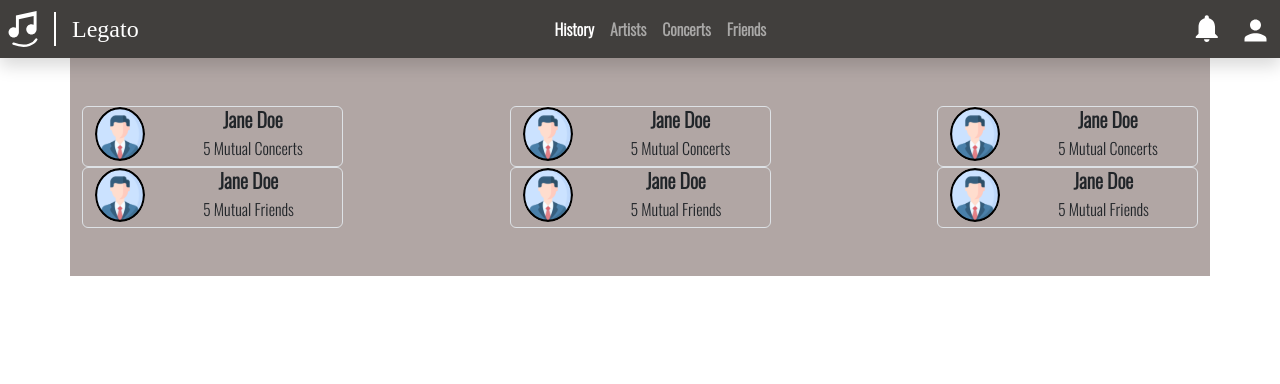
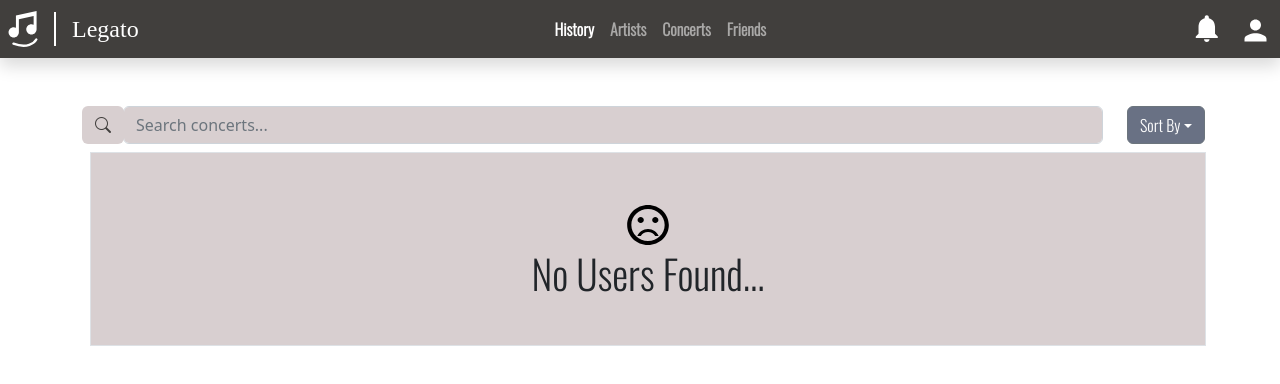
Before and after one commit to SDSC-Cali-Coders/Legato, a React (Create React App) app in the folder frontend/: page / in a window 1280 px wide. Shown: the top 384 px of the page. Built offline with nearby package versions, Linux system fonts and the light colour scheme; a web font is replaced by a local one.

Commit message:
modified:   frontend/src/App.css 	modified:   frontend/src/App.jsx 	new file:   frontend/src/assets/NoUser.svg 	new file:   frontend/src/components/NoUser.jsx

```diff
--- a/frontend/src/App.css
+++ b/frontend/src/App.css
@@ -139,12 +139,12 @@
 }
 
 /* Additional styling for ConcertResults */
-.container {
+/* .container {
   text-align: left;
   padding: none;
   margin: none;
   background-color: #B1A6A4;
-}
+} */
 
 .concertResultsBtn:hover, .concertResultsBtn:active, .concertResultsBtn:focus {
   background-color: #B1A6A4 !important;
--- a/frontend/src/App.jsx
+++ b/frontend/src/App.jsx
@@ -10,53 +10,13 @@ import Navbar from './components/Navbar';
 import UserCard from './components/UserCard';
 import defProfileIcon from './assets/pfpIcon.svg';
 
+import NoUser from './components/NoUser';
+
 function App(props) {
   return (
     <>
       {props.isLoggedIn && <Navbar/>}
-
-      <div className="container py-5">
-        <div className="row justify-content-between">
-          <div className="col-3">
-            <UserCard img={defProfileIcon} name="Jane Doe" mutualNumber="5" type="Concerts"></UserCard>
-          </div>
-          <div className="col-3">
-            <UserCard img={defProfileIcon} name="Jane Doe" mutualNumber="5" type="Concerts"></UserCard>
-          </div>
-          <div className="col-3">
-            <UserCard img={defProfileIcon} name="Jane Doe" mutualNumber="5" type="Concerts"></UserCard>
-          </div>
-        </div>
-
-        <div className="row justify-content-between">
-          <div className="col-3">
-            <UserCard img={defProfileIcon} name="Jane Doe" mutualNumber="5" type="Friends"></UserCard>
-          </div>
-          <div className="col-3">
-            <UserCard img={defProfileIcon} name="Jane Doe" mutualNumber="5" type="Friends"></UserCard>
-          </div>
-          <div className="col-3">
-            <UserCard img={defProfileIcon} name="Jane Doe" mutualNumber="5" type="Friends"></UserCard>
-          </div>
-        </div>
-      {/* </div>
-      <div className="d-flex m-5 justify-content-between align-items-center">
-        <ConcertResults.ConcertResultsCard />{" "} */}
-      {/* </div>
-      <div className="m-5 justify-content-between align-items-center">
-        <Searchbar.ConcertSearchbar />
-        <br />
-        <Searchbar.ArtistSearchbar />
-        <br />
-        <Searchbar.FindFriendsSearchbar />
-        <br /> */}
-        {/* <DropdownMenu.Radius />
-        <br/>
-        <DropdownMenu.ConcertSortBy />
-        <br/>
-        <DropdownMenu.FindFriendsSortBy /> */}
-      </div>
-
+      <NoUser/>
     </>
   );
 }
--- /dev/null
+++ b/frontend/src/components/NoUser.jsx
@@ -0,0 +1,30 @@
+import React from 'react';
+import Searchbar from './Searchbar';
+import DropdownMenu from './DropdownMenu';
+import Nouser from '../assets/NoUser.svg';
+
+const NoUser = (props) => {
+    return (
+        <div className="container">
+            <div className="row mt-5">
+                <div className="col-11">
+                    <Searchbar.ConcertSearchbar />
+                </div>
+                <div className="col-1">
+                    <DropdownMenu.FindFriendsSortBy />
+                </div>
+            </div>
+            <div className="container border text-center Oswald_regular m-2 bg-neutral-secondary">
+                <div className="row-auto mt-5">
+                    <img src={Nouser} className="img" width="50"></img>
+                </div>
+                <div className="row-auto mb-5">
+                    <h1>No Users Found...</h1>
+                </div>
+            </div>
+        </div>
+
+    );
+}
+
+export default NoUser;
```
Also changed, not shown: frontend/src/assets/NoUser.svg (added).
